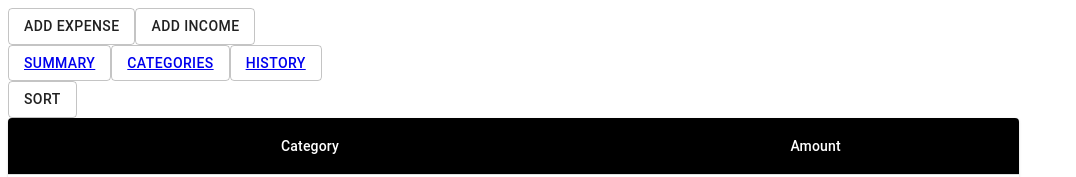
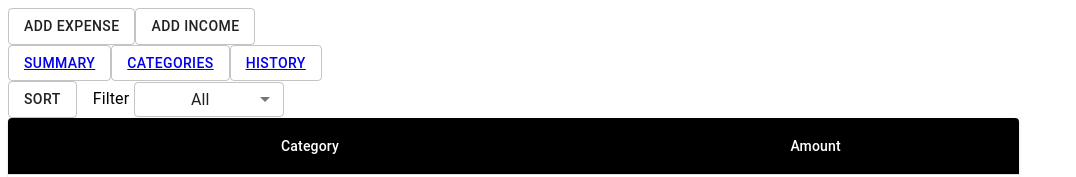
Before and after one commit to LuizaAv/aca-final-project-lge, a React (Create React App) app: page / in a window 1280 px wide. Shown: the top 177 px of the page, without its empty margins (0-1076 px from the left). Built offline with nearby package versions, Linux system fonts and the light colour scheme.

Commit message:
feat(Summary) added filter

```diff
--- a/src/pages/Summary/Summary.js
+++ b/src/pages/Summary/Summary.js
@@ -11,6 +11,7 @@ import Paper from '@material-ui/core/Paper';
 import { useStoreContext } from '../../store/storeContext';
 
 import Sort from '../../components/Sort/Sort';
+import Filter from '../../components/Filter/Filter';
 
 
 const useStyles = makeStyles({
@@ -29,12 +30,15 @@ const StyledTableCell = withStyles((theme) => ({
 export default function Categories() {
   const classes = useStyles();
   const { state } = useStoreContext();
+  const [budget, setBudget] = React.useState(state.budget);
 
   return (
     <>
       <div>
         <Sort />
+        <Filter filterItems={budget} setfilterItems={setBudget} />
       </div>
+
       <TableContainer className={classes.table} component={Paper}>
         <Table>
           <TableHead>
@@ -44,7 +48,7 @@ export default function Categories() {
             </TableRow>
           </TableHead>
           <TableBody>
-            {state.budget.map((budgetItem) => (
+            {budget.map((budgetItem) => (
               <TableRow key={budgetItem.id}>
                 <TableCell align="center">{budgetItem.category}</TableCell>
                 <TableCell align="center">{budgetItem.amount}</TableCell>
```
